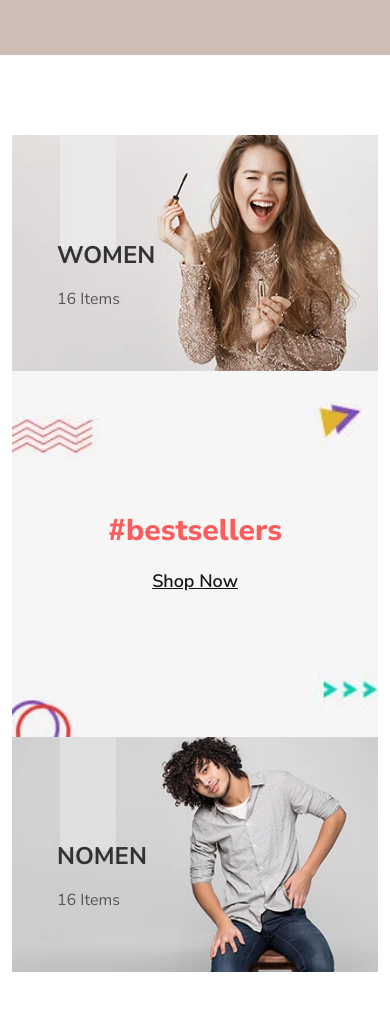
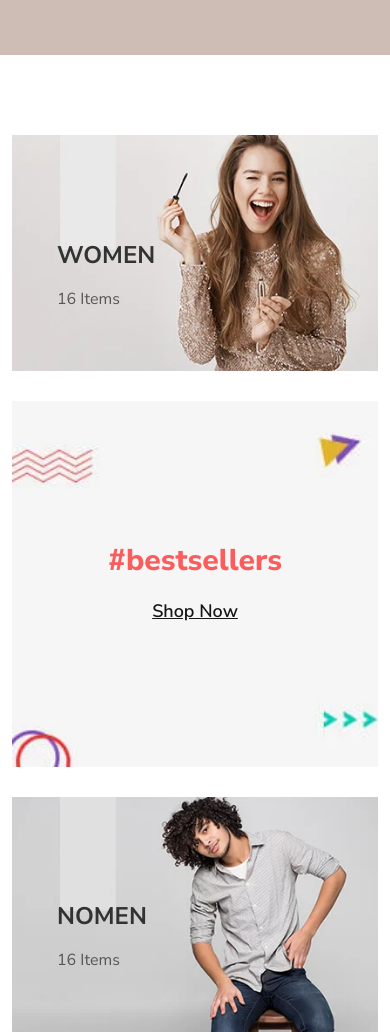
Before and after one commit to pasayevdemir/Jesco, a plain HTML site: page home.html in a window 390 px wide. Shown: the part 1020-2052 px from the top of the page. Drawn offline with nearby package versions, Linux system fonts and the light colour scheme; a web font is replaced by a local one.

Commit message:
banner row gap

```diff
--- a/home.html
+++ b/home.html
@@ -309,7 +309,7 @@
 
     <section class="jsc-banner">
         <div class="jsc-banner-container container">
-            <div class="row row1 gap-sm-4">
+            <div class="row row1">
                 <div class="col-md ps-md-0 ">
                     <a href="" class="jsc-banner__items">
                         <div class="jsc-banner__image">
--- a/scss/layout/_media.scss
+++ b/scss/layout/_media.scss
@@ -57,7 +57,13 @@
     }
 }
 
-
+@media (max-width: 768px){
+    .jsc-banner-container{
+        .row{
+            gap: 30px !important;
+        }
+    }
+}
 
 @media (max-width: 576px) {
     .jsc-icon::before {
```
Also changed, not shown: main.css, 1 other file.
